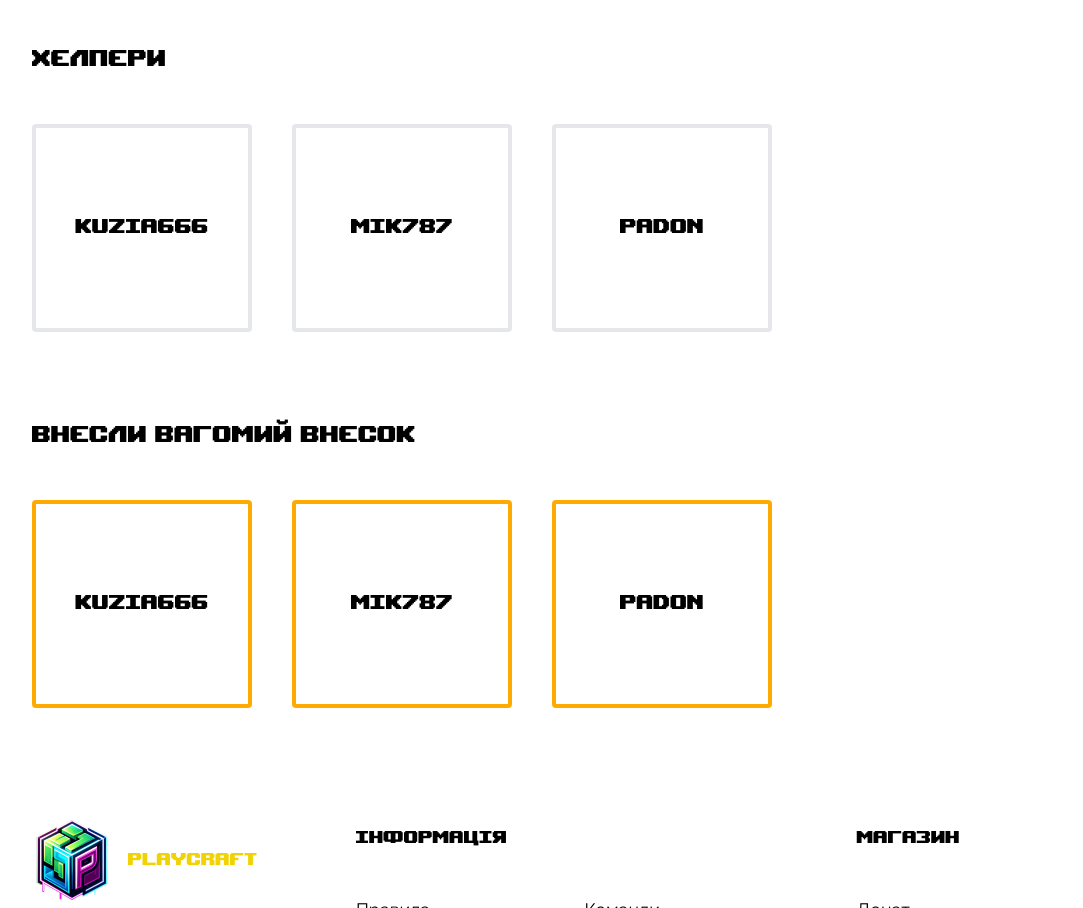
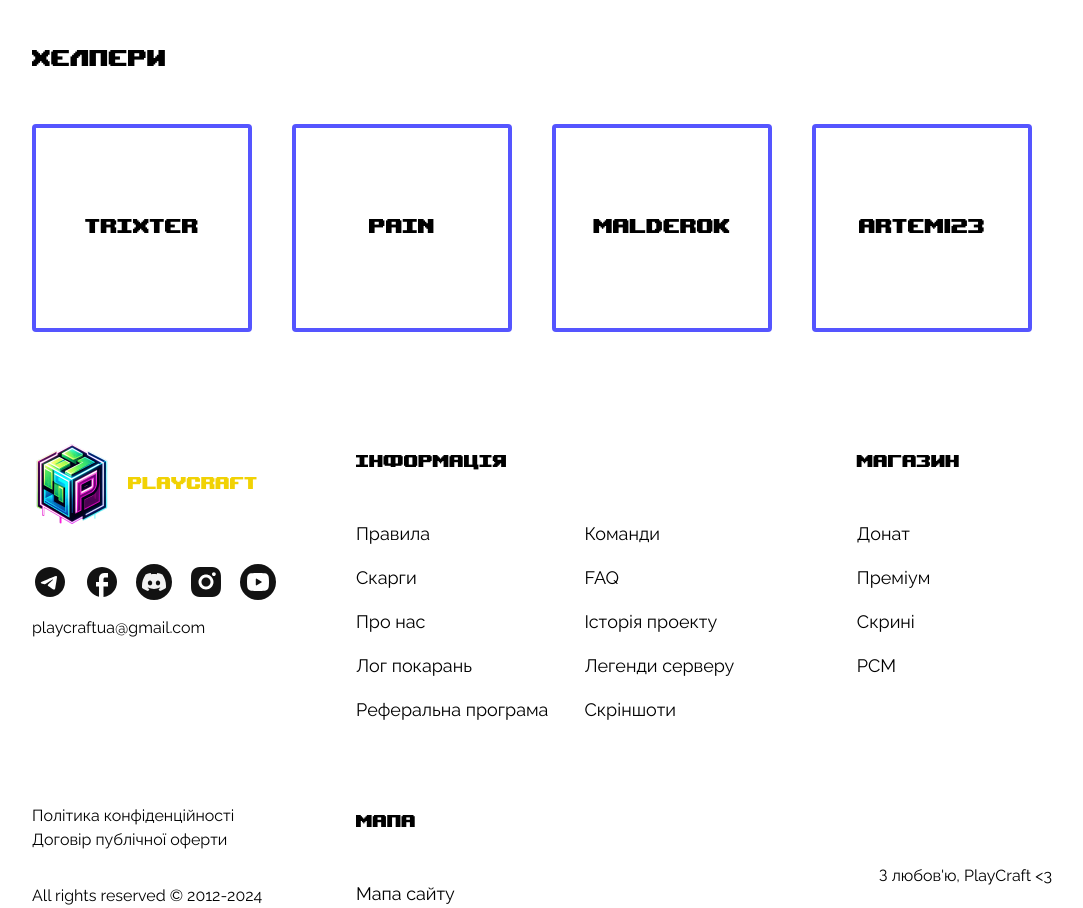
Before and after one commit to AsmoOne/playcraft-frontend, a React (Vite) app: page /about in a window 1280 px wide. Shown: the part 2220-3128 px from the top of the page, without its empty margins (108-1191 px from the left). Built offline with nearby package versions, Linux system fonts and the light colour scheme.

Commit message:
[53]: legends page created, about page fixed

```diff
--- a/src/components/AdminCard/AdminCard.tsx
+++ b/src/components/AdminCard/AdminCard.tsx
@@ -9,8 +9,8 @@ type PropsT = {
 export const AdminCard = ({ name, position, type }: PropsT) => {
   const typeStyles = {
     admin: 'border-[#AA0000]',
-    moderator: 'boder-[#FF5555]',
-    helper: 'boder-[#5555FF]',
+    moderator: 'border-[#FF5555]',
+    helper: 'border-[#5555FF]',
     valuable: 'border-[#FFAA00]',
   }
 
--- a/src/pages/About/content.ts
+++ b/src/pages/About/content.ts
@@ -60,35 +60,21 @@ export const sections = [
     type: 'helper',
     players: [
       {
-        name: 'Kuzia666',
+        name: 'TriXter',
         role: ''
       },
       {
-        name: 'Mik787',
+        name: 'Pain',
         role: ''
       },
       {
-        name: 'Pad0n',
-        role: ''
-      },
-    ]
-  },
-  {
-    title: 'Внесли вагомий внесок',
-    type: 'valuable',
-    players: [
-      {
-        name: 'Kuzia666',
+        name: 'MalDeRoK',
         role: ''
       },
       {
-        name: 'Mik787',
+        name: 'artem123',
         role: ''
-      },
-      {
-        name: 'Pad0n',
-        role: ''
-      },
+      }
     ]
-  }
+  },
 ]
--- /dev/null
+++ b/src/pages/Legends/Legends.tsx
@@ -0,0 +1,28 @@
+import { Container } from "../../components/Layout/Container";
+import { AdminCard } from "../../components/AdminCard";
+import { CardTypeT } from "../../components/AdminCard/AdminCard";
+import { STYLES } from "../../utils/constants";
+import { helpers } from "./content";
+
+export const Legends = () => {
+  return (
+    <Container>
+      {helpers.map(({ title, type, players }, index) => (
+        <div key={index} className="mt-20">
+          <h2 className={`${STYLES.H2} mb-10`}>{title}</h2>
+
+          <div className={`grid grid-cols-1 sm:grid-cols-2 md:grid-cols-3 xl:grid-cols-4 gap-10`}>
+            {players.map(({ name, role }, index) => (
+              <AdminCard
+                name={name}
+                position={role}
+                type={type as CardTypeT}
+                key={index}
+              />
+            ))}
+          </div>
+        </div>
+      ))}
+    </Container>
+  )
+}
--- /dev/null
+++ b/src/pages/Legends/content.ts
@@ -0,0 +1,64 @@
+export const helpers = [
+  {
+    title: 'Внесли вагомий внесок',
+    type: 'valuable',
+    players: [
+      {
+        name: 'mik787',
+        role: ''
+      },
+      {
+        name: 'pad0n',
+        role: ''
+      },
+      {
+        name: 'Irokez',
+        role: ''
+      },
+      {
+        name: 'yorri',
+        role: ''
+      },
+      {
+        name: 'Drak0n4ik',
+        role: ''
+      },
+      {
+        name: 'iKamikadze',
+        role: ''
+      },
+      {
+        name: '_DimoN',
+        role: ''
+      },
+      {
+        name: 'doctorjuta',
+        role: ''
+      },
+      {
+        name: 'Semk0',
+        role: ''
+      },
+      {
+        name: 'sparta',
+        role: ''
+      },
+      {
+        name: 'Master21',
+        role: ''
+      },
+      {
+        name: 'kuzia13666',
+        role: ''
+      },
+      {
+        name: 'EmmRenn',
+        role: ''
+      },
+      {
+        name: 'efidrin777',
+        role: ''
+      },
+    ]
+  }
+]
--- /dev/null
+++ b/src/pages/Legends/index.ts
@@ -0,0 +1 @@
+export { Legends } from './Legends';
--- a/src/utils/routes.tsx
+++ b/src/utils/routes.tsx
@@ -5,6 +5,7 @@ import { Landing } from "../pages/Landing";
 import { Rules } from "../pages/Rules";
 import { Start } from "../pages/Start";
 import { Premium } from "../pages/Premium";
+import { Legends } from "../pages/Legends";
 
 import { Path } from "./enums";
 
@@ -16,6 +17,7 @@ export const routes = [
   { path: Path.About, element: <About /> },
   { path: Path.FAQ, element: <FAQ /> },
   { path: Path.Premium, element: <Premium /> },
+  { path: Path.Legends, element: <Legends />},
 ];
 
 export const titles = {
@@ -26,6 +28,7 @@ export const titles = {
   [Path.About]: 'Про нас',
   [Path.FAQ]: 'FAQ',
   [Path.Premium]: 'Преміум',
+  [Path.Legends]: 'Легенди серверу',
 }
 
 export const links = [
```
